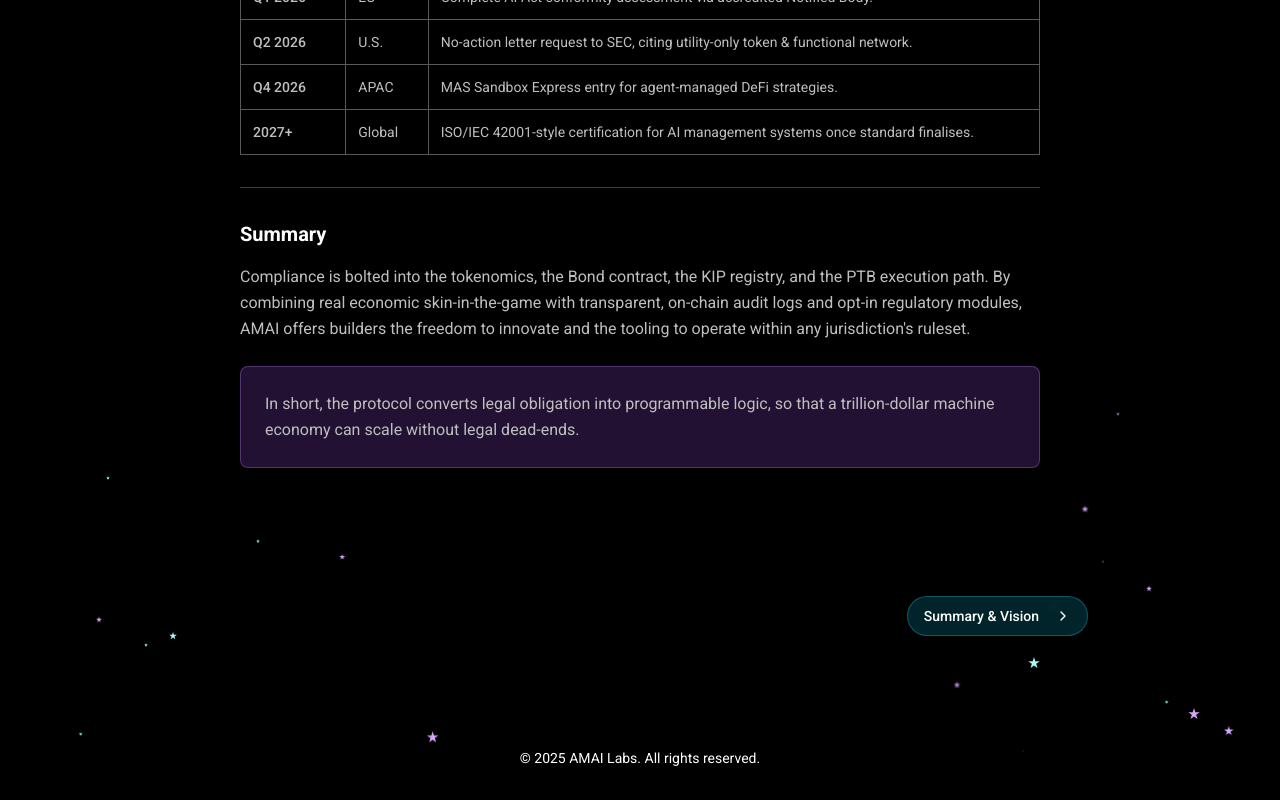
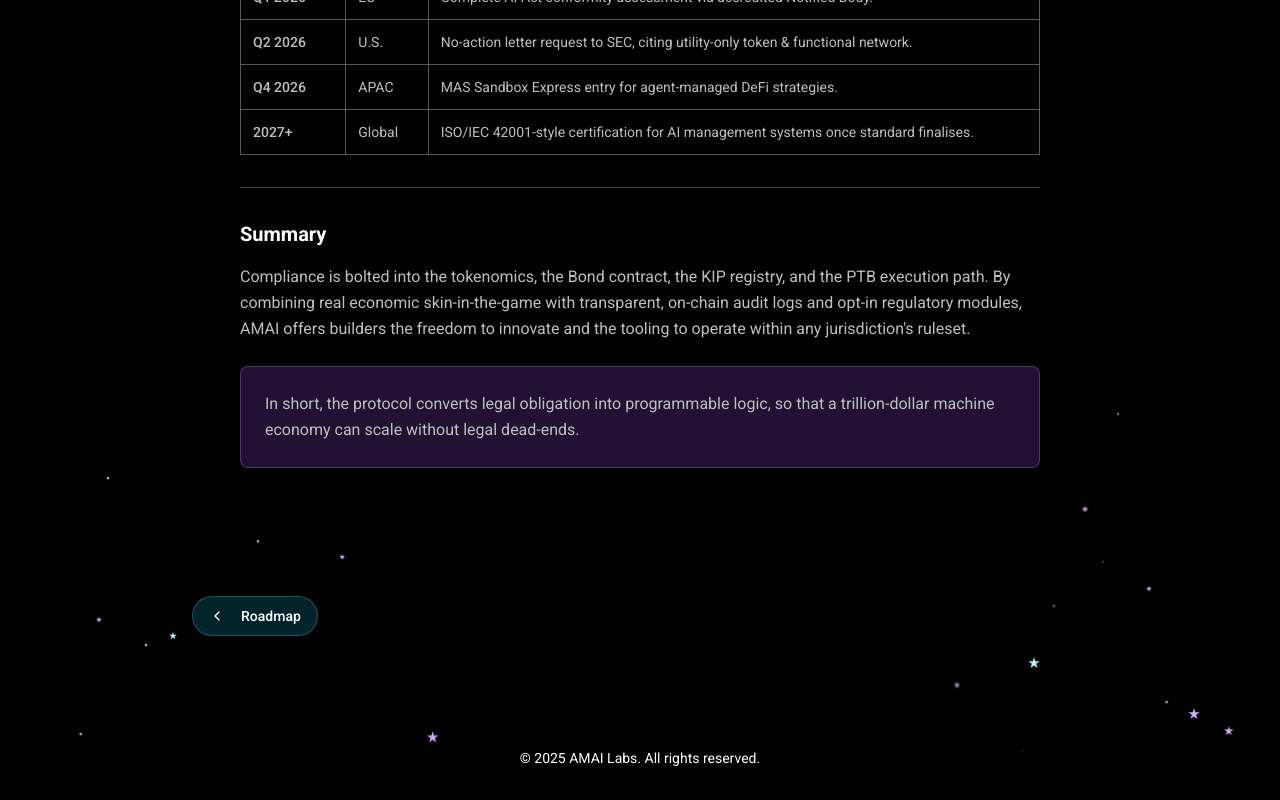
Before and after one commit to inside-amai/amai-insights, a React (Vite) app: page /whitepaper/token in a window 1280 px wide. Shown: the part 5429-6229 px from the top of the page. Built offline with nearby package versions, Linux system fonts and the light colour scheme.

Commit message:
Fix "Dive Deeper" page navigation

```diff
--- a/src/components/WhitepaperLayout.tsx
+++ b/src/components/WhitepaperLayout.tsx
@@ -1,5 +1,5 @@
 import { ReactNode, useEffect } from 'react';
-import { Link, useParams, useNavigate } from 'react-router-dom';
+import { Link, useParams, useNavigate, useLocation } from 'react-router-dom';
 import { Button } from '@/components/ui/button';
 import { ArrowLeft, ChevronLeft, ChevronRight } from 'lucide-react';
 import { motion } from 'framer-motion';
@@ -24,11 +24,11 @@ interface WhitepaperLayoutProps {
 }
 
 export const WhitepaperLayout = ({ children, title, eyebrow }: WhitepaperLayoutProps) => {
-  const { slug } = useParams();
   const navigate = useNavigate();
+  const location = useLocation();
 
-  // Extract slug from current pathname since useParams might not work correctly
-  const currentSlug = useParams().slug;
+  // Extract slug from current pathname
+  const currentSlug = location.pathname.split('/').pop();
 
   // Scroll to top when component mounts
   useEffect(() => {
@@ -40,8 +40,8 @@ export const WhitepaperLayout = ({ children, title, eyebrow }: WhitepaperLayoutP
   const nextSection = currentIndex < whitepaperSections.length - 1 ? whitepaperSections[currentIndex + 1] : null;
 
   // Analytics hook
-  if (typeof window !== 'undefined' && (window as any).gtag && slug) {
-    (window as any).gtag('event', 'whitepaper_view', { section: slug });
+  if (typeof window !== 'undefined' && (window as any).gtag && currentSlug) {
+    (window as any).gtag('event', 'whitepaper_view', { section: currentSlug });
   }
 
   return (
```
